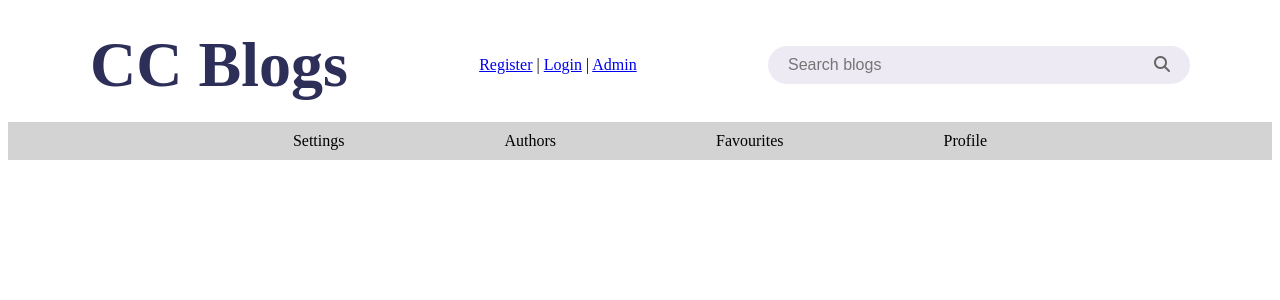
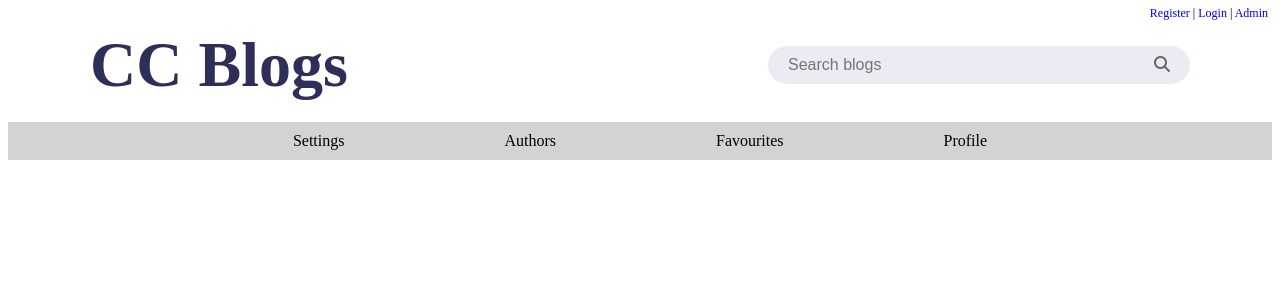
Before and after one commit to cschwebi/COSC_360_Project, a PHP site: page /header.html in a window 1280 px wide. Shown: the top 300 px of the page. Run offline with PHP 8.4, Linux system fonts and the light colour scheme; some libraries are stand-ins or nearby versions.

Commit message:
css for header changes

```diff
--- a/css/header.css
+++ b/css/header.css
@@ -85,3 +85,14 @@ header nav ul li a {
 header nav ul li a:hover {
     text-decoration: underline;
 }
+
+.login-nav{
+    font-size: 12px;
+    position: absolute;
+    right: 1em;
+    top: -.5em;
+}
+
+.login-nav a{
+    text-decoration: none;
+}
```
